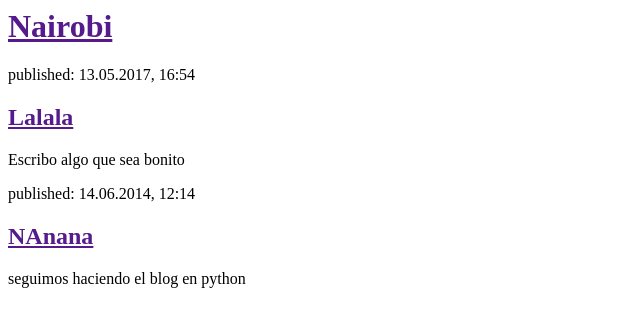
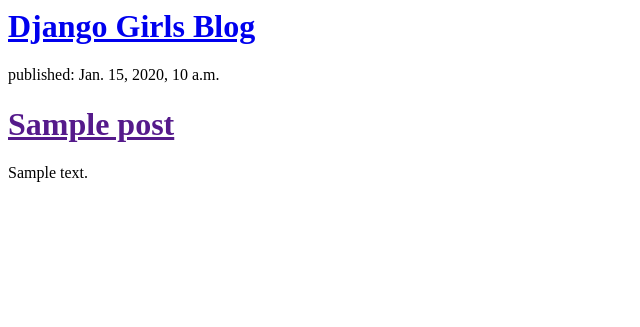
Before and after one commit to NairGodoy/Nairobiwan, a Django app: template blog/templates/blog/post_list.html in a window 1280 px wide. Shown: the top 327 px of the page, without its empty margins (0-640 px from the left). Run offline with Django 3.2, Linux system fonts and the light colour scheme; the template is opened without the code that fills it: values that come from a table or form of the project are taken from there, others are empty; tables that the repository leaves empty hold one stand-in row (values such as "Sample post").

Commit message:
agregando datos dinámicos

```diff
--- a/blog/templates/blog/post_list.html
+++ b/blog/templates/blog/post_list.html
@@ -1,22 +1,11 @@
-<html>
-    <head>
-        <title>Nairobi blog</title>
-    </head>
-    <body>
-        <div>
-            <h1><a href="">Nairobi</a></h1>
-        </div>
+<div>
+    <h1><a href="/">Django Girls Blog</a></h1>
+</div>
 
-        <div>
-            <p>published: 13.05.2017, 16:54</p>
-            <h2><a href="">Lalala</a></h2>
-            <p>Escribo algo que sea bonito</p>
-        </div>
-
-        <div>
-            <p>published: 14.06.2014, 12:14</p>
-            <h2><a href="">NAnana</a></h2>
-            <p>seguimos haciendo el blog en python</p>
-        </div>
-    </body>
-</html>
+{% for post in posts %}
+    <div>
+        <p>published: {{ post.published_date }}</p>
+        <h1><a href="">{{ post.title }}</a></h1>
+        <p>{{ post.text|linebreaksbr }}</p>
+    </div>
+{% endfor %}
--- a/blog/views.py
+++ b/blog/views.py
@@ -1,5 +1,8 @@
 from django.shortcuts import render
+from django.utils import timezone
+from .models import Post
 
 # Create your views here.
 def post_list(request):
-    return render(request, 'blog/post_list.html', {})
+    posts = Post.objects.filter(published_date__lte=timezone.now()).order_by('published_date')
+    return render(request, 'blog/post_list.html', {'posts': posts})
```
